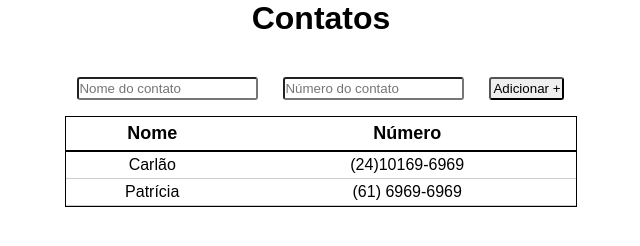
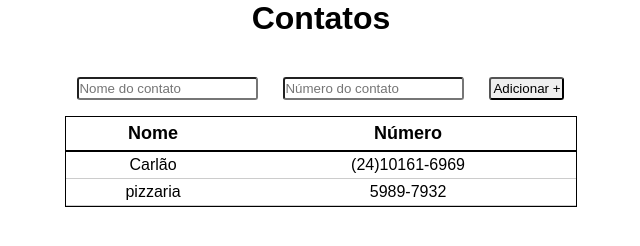
Before and after one commit to ErickeEU/projeto-agenda-contatos, a plain HTML site: page src/pages/index.html in a window 1280 px wide. Shown: the full height of the page, 319-959 px from the left. Drawn offline with Linux system fonts and the light colour scheme.

Commit message:
Docs: update html code

```diff
--- a/src/pages/index.html
+++ b/src/pages/index.html
@@ -27,11 +27,11 @@
                 <tbody id="table-body">
                     <tr>
                         <td>Carlão</td>
-                        <td>(24)10169-6969</td>
+                        <td>(24)10161-6969</td>
                     </tr>
                     <tr>
-                        <td>Patrícia</td>
-                        <td>(61) 6969-6969</td>
+                        <td>pizzaria</td>
+                        <td>5989-7932</td>
                     </tr>
                 </tbody>
             </table>
```
